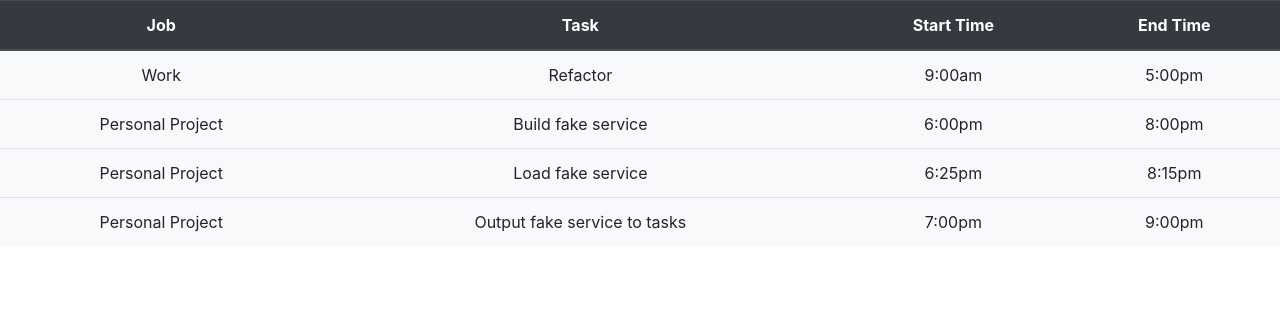
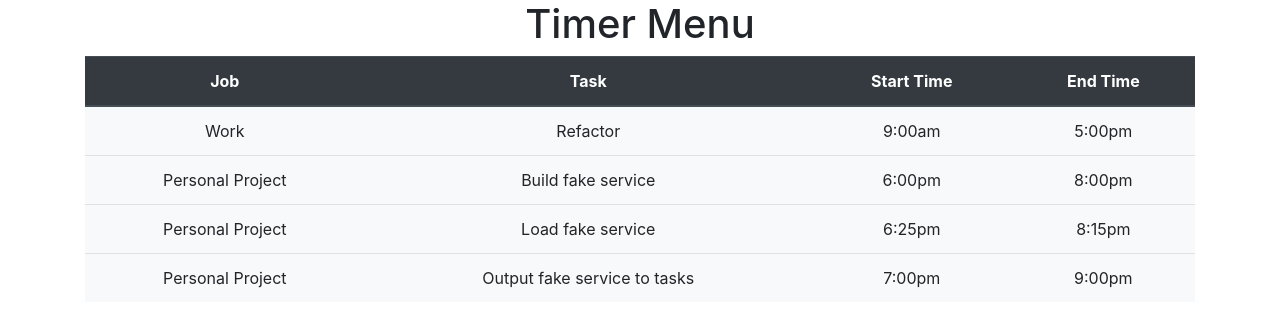
Before and after one commit to IzzyBeraja/Time-Manager-FrontEnd, a React (Create React App) app: page / in a window 1280 px wide. Shown: the top 326 px of the page. Built offline with nearby package versions, Linux system fonts and the light colour scheme.

Commit message:
Created a timer menu
	modified:   src/App.tsx
	new file:   src/components/TimerMenu.tsx

```diff
--- a/src/App.tsx
+++ b/src/App.tsx
@@ -1,9 +1,9 @@
 import React from "react";
 import "./App.css";
-import Timer from "./components/TimerTable";
+import TimerMenu from "./components/TimerMenu";
 
 function App() {
-  return <Timer />;
+  return <TimerMenu />;
 }
 
 export default App;
--- /dev/null
+++ b/src/components/TimerMenu.tsx
@@ -0,0 +1,13 @@
+import React from "react";
+import TimerTable from "./TimerTable";
+
+function TimerMenu() {
+  return (
+    <div className="container">
+      <h1 className="text-center">Timer Menu</h1>
+      <TimerTable />
+    </div>
+  );
+}
+
+export default TimerMenu;
```
